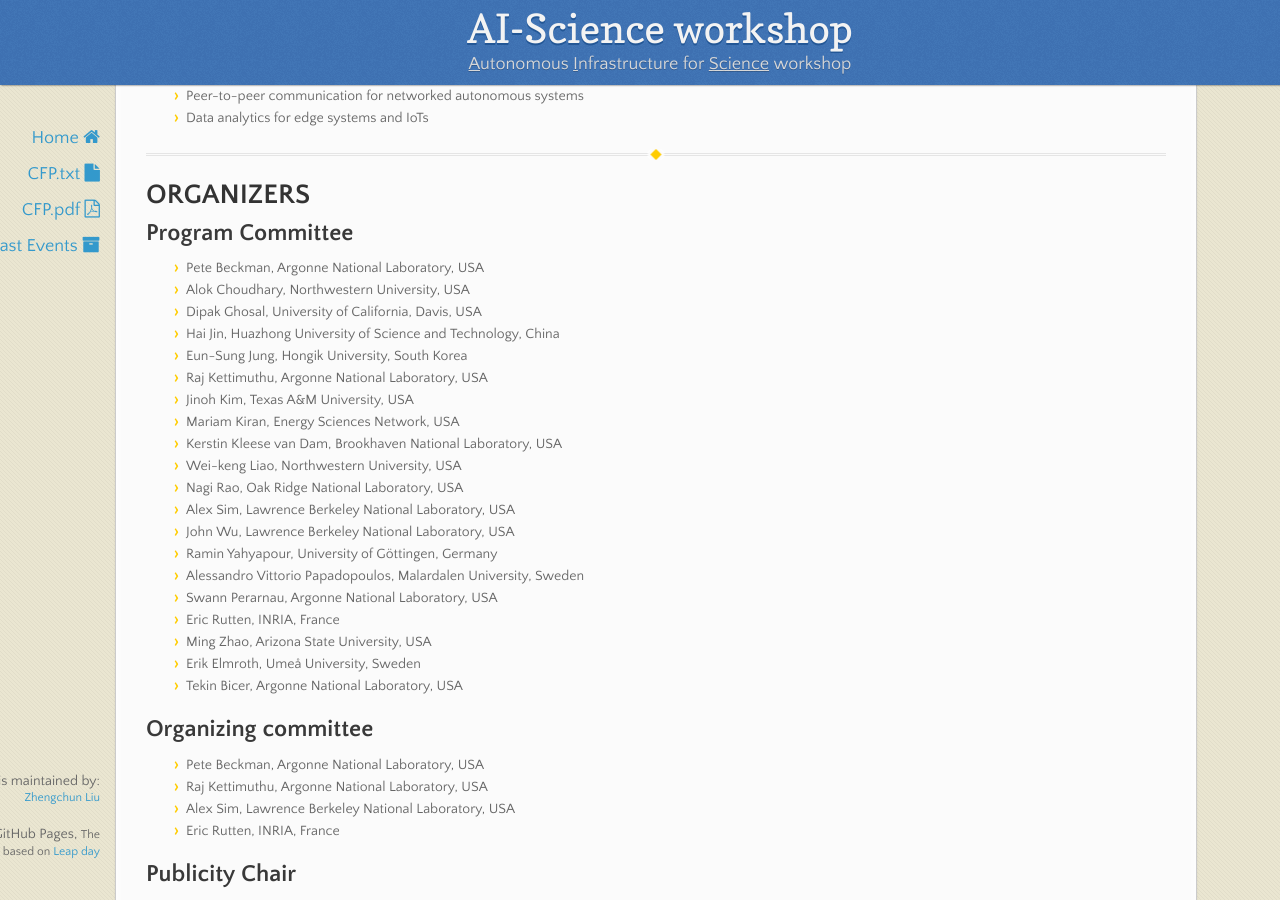
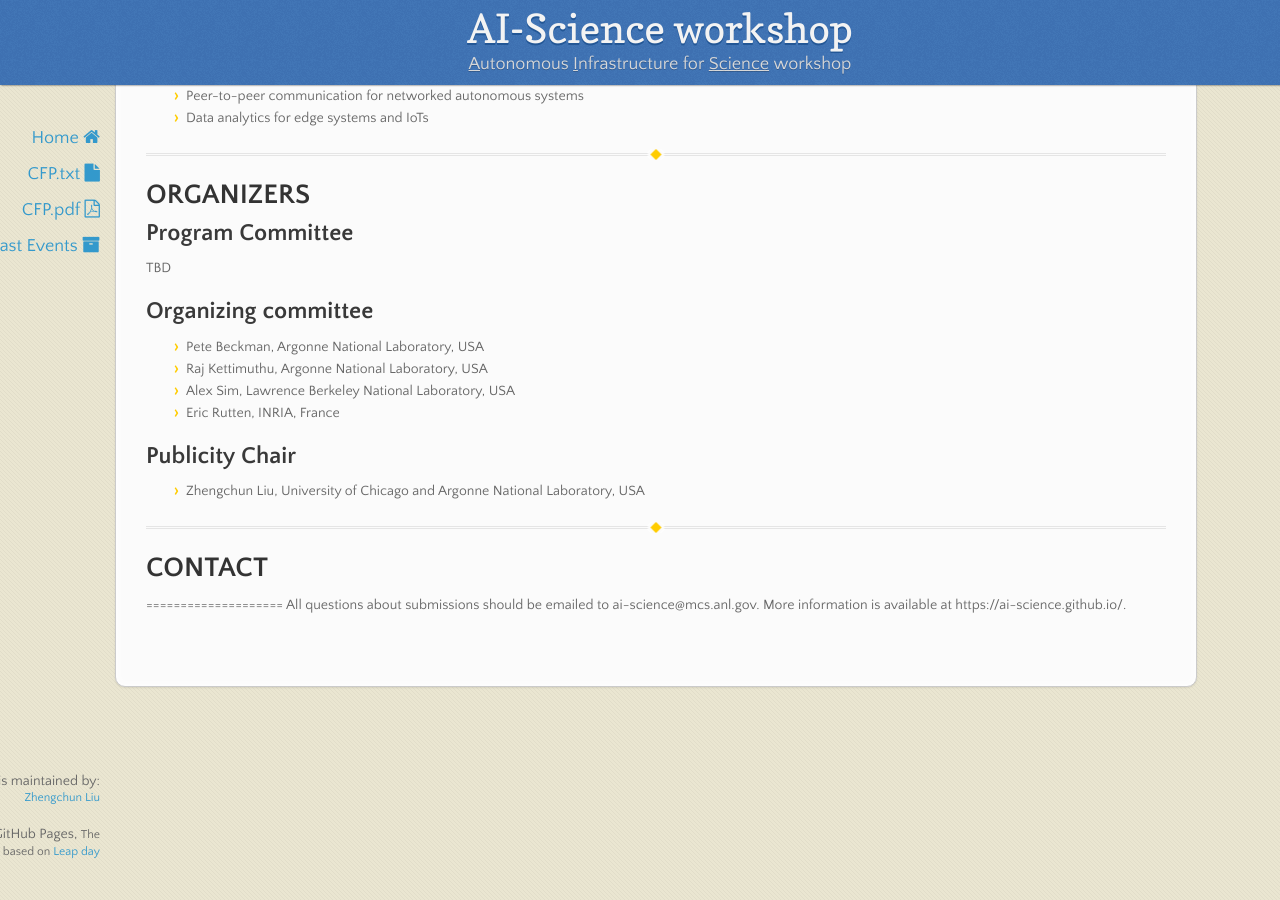
Before and after one commit to ai-science/ai-science.github.io, a Jekyll site: the page built from index.md, in a window 1280 px wide and 900 px high, scrolled down 1123 px. Built offline with Jekyll 4.4.1, drawn with Linux system fonts in a browser that asks for light colours; nearby versions of some CDN libraries.

Commit message:
add, delete, polish etc.

```diff
--- a/index.md
+++ b/index.md
@@ -40,26 +40,7 @@ Authors are invited to submit papers with unpublished, original work of not more
 ---
 # ORGANIZERS
 ## Program Committee
-* Pete Beckman, Argonne National Laboratory, USA
-* Alok Choudhary, Northwestern University, USA
-* Dipak Ghosal, University of California, Davis, USA
-* Hai Jin, Huazhong University of Science and Technology, China
-* Eun-Sung Jung, Hongik University, South Korea
-* Raj Kettimuthu, Argonne National Laboratory, USA
-* Jinoh Kim, Texas A&M University, USA
-* Mariam Kiran, Energy Sciences Network, USA
-* Kerstin Kleese van Dam, Brookhaven National Laboratory, USA
-* Wei-keng Liao, Northwestern University, USA
-* Nagi Rao, Oak Ridge National Laboratory, USA
-* Alex Sim, Lawrence Berkeley National Laboratory, USA
-* John Wu, Lawrence Berkeley National Laboratory, USA
-* Ramin Yahyapour, University of Göttingen, Germany
-* Alessandro Vittorio Papadopoulos, Malardalen University, Sweden
-* Swann Perarnau, Argonne National Laboratory, USA
-* Eric Rutten, INRIA, France
-* Ming Zhao, Arizona State University, USA
-* Erik Elmroth, Umeå University, Sweden
-* Tekin Bicer, Argonne National Laboratory, USA
+TBD
 
 ## Organizing committee
 * Pete Beckman, Argonne National Laboratory, USA
```
